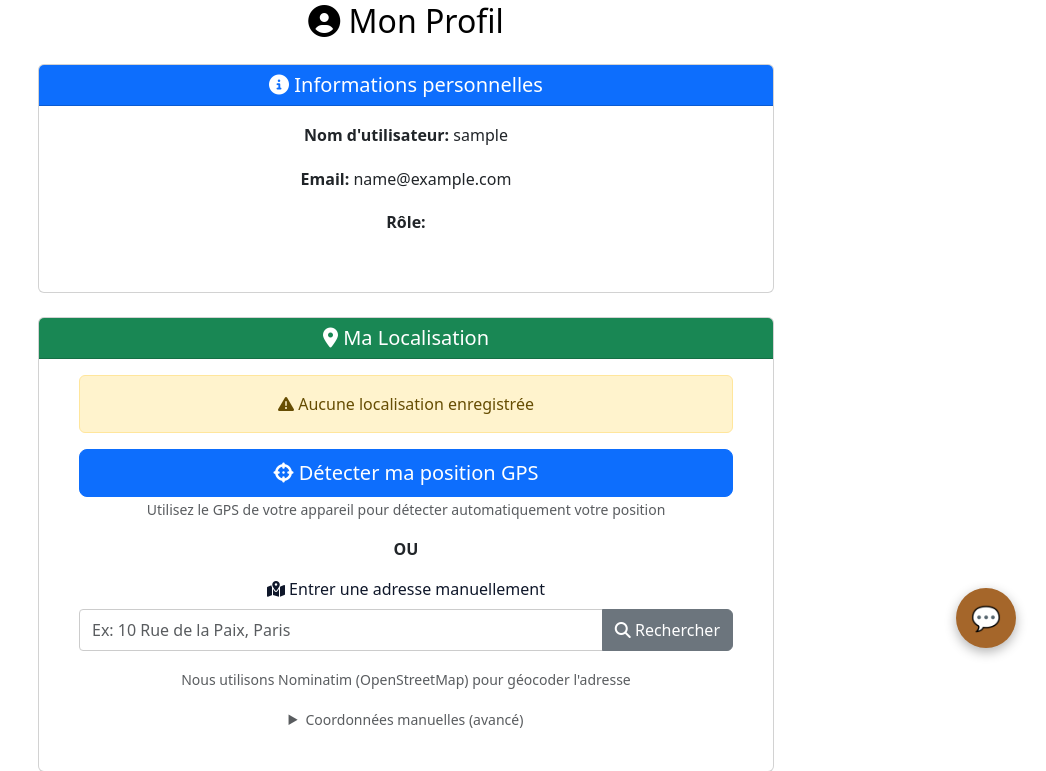
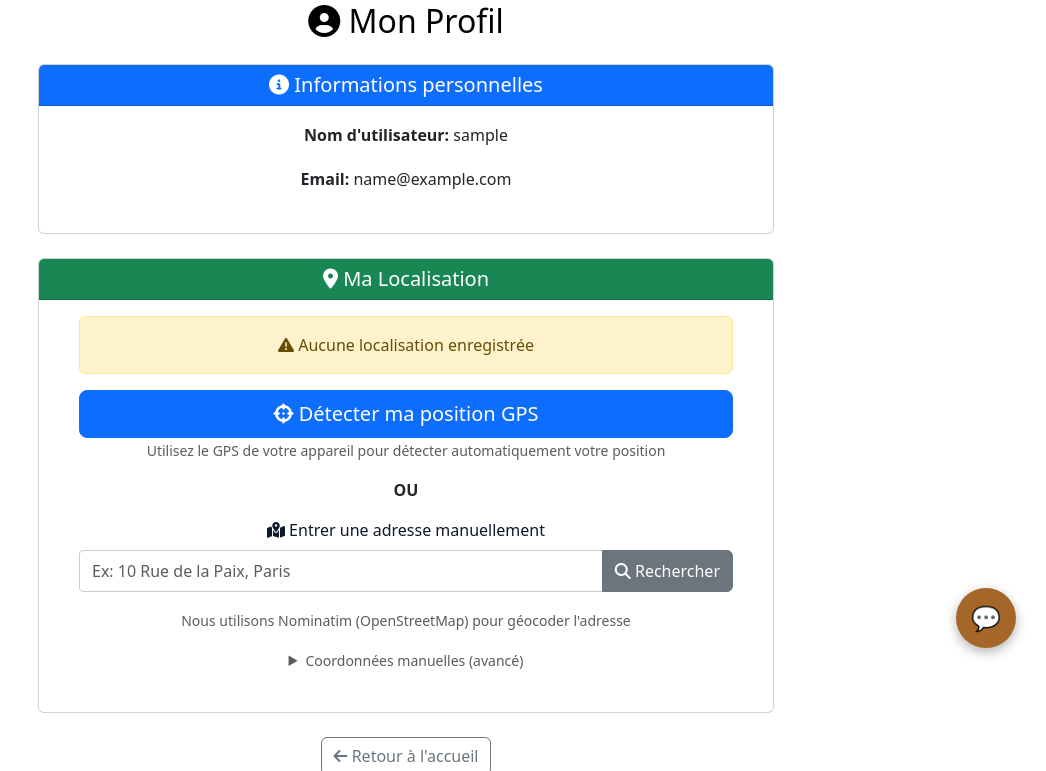
Before and after one commit to nasserbrid/panier_facile, a Django app: page /auth/profile/ in a window 1280 px wide. Shown: the part 122-893 px from the top of the page, without its empty margins (234-1280 px from the left). Run offline with Django 5.2, Linux system fonts and the light colour scheme; the visitor is signed in with stand-in values (Sample User, id 1); parts of the project's set-up code (start-up, migrations or seed data) failed here and were passed over; some libraries are stand-ins or nearby versions.

Commit message:
Remove role display from user profile page

```diff
--- a/authentication/templates/authentication/profile.html
+++ b/authentication/templates/authentication/profile.html
@@ -13,8 +13,7 @@
                 </div>
                 <div class="card-body">
                     <p><strong>Nom d'utilisateur:</strong> {{ user.username }}</p>
-                    <p><strong>Email:</strong> {{ user.email }}</p>
-                    <p><strong>Rôle:</strong> {{ user.get_role_display }}</p>
+                    <p class="mb-0"><strong>Email:</strong> {{ user.email }}</p>
                 </div>
             </div>
 
```
Also changed, not shown: 1 other file.
